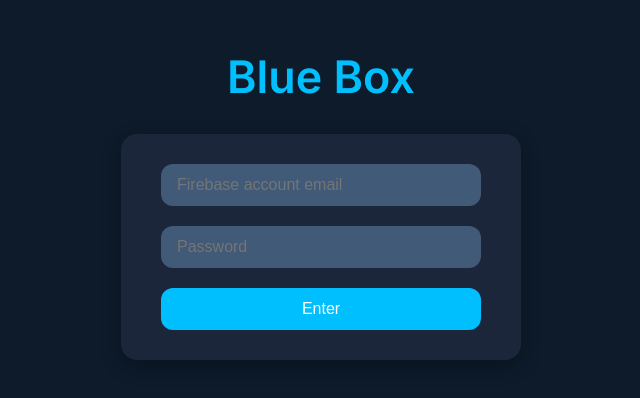
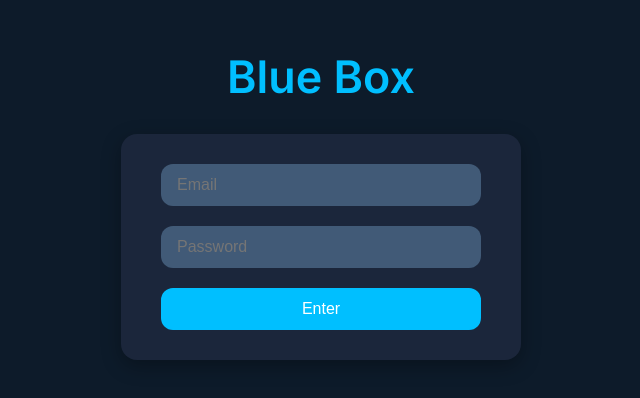
Before and after one commit to Midnightred04/BlueBox, a plain HTML site: page index.html in a window 1280 px wide. Shown: the part 210-608 px from the top of the page, without its empty margins (319-959 px from the left). Drawn offline with Linux system fonts and the light colour scheme; no server answers.

Commit message:
Simplify BlueBox login email placeholder

```diff
--- a/index.html
+++ b/index.html
@@ -87,7 +87,7 @@
 <body>
   <h1>Blue Box</h1>
   <form class="login-box" id="login-form">
-    <input type="email" id="email" placeholder="Firebase account email" autocomplete="username" required>
+    <input type="email" id="email" placeholder="Email" autocomplete="username" required>
     <input type="password" id="password" placeholder="Password" autocomplete="current-password" required>
     <button id="login-button" type="submit">Enter</button>
     <p id="login-error" role="alert" aria-live="polite" style="color:#ffb3b3;font-size:.9rem;line-height:1.5" hidden></p>
```
